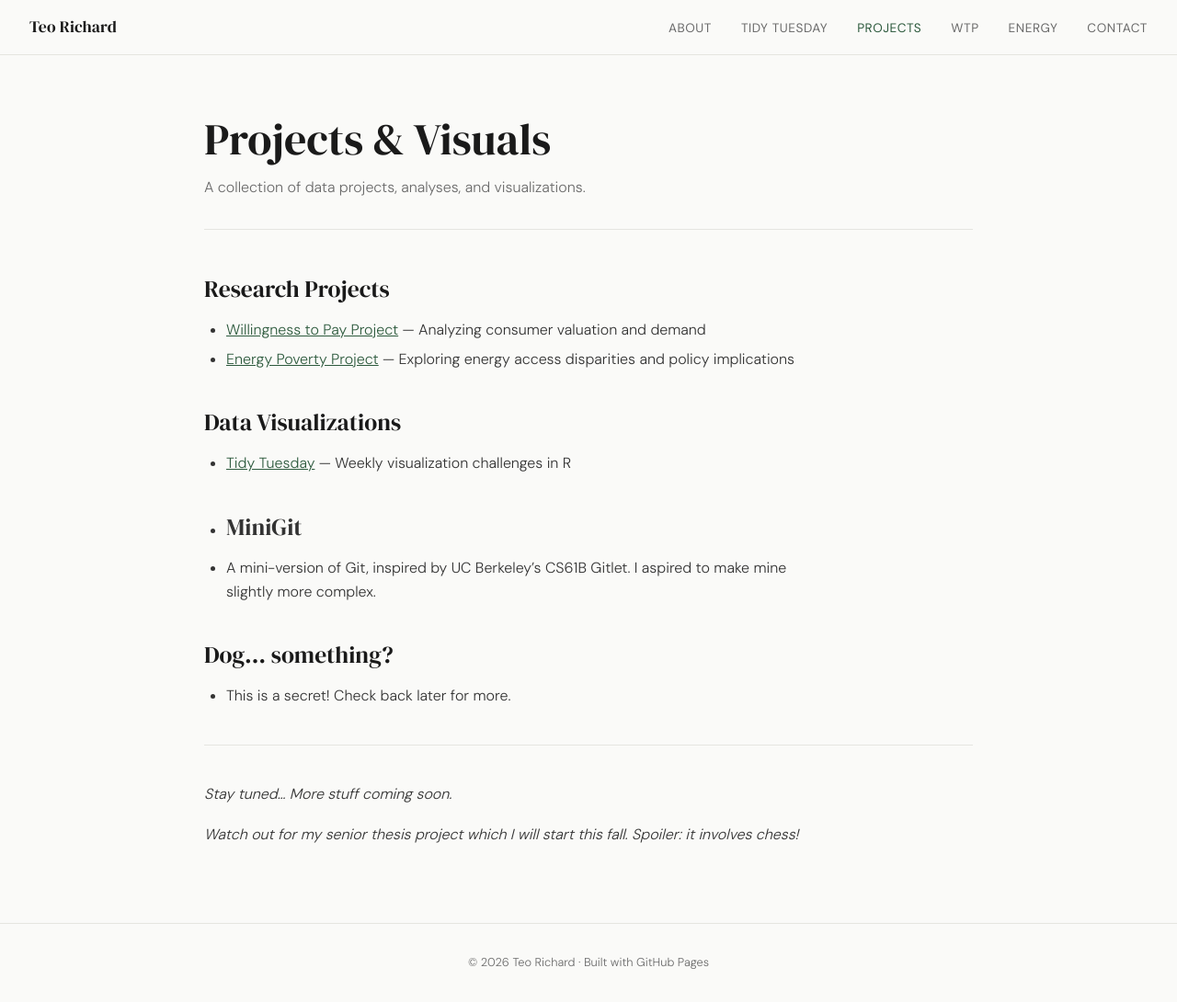
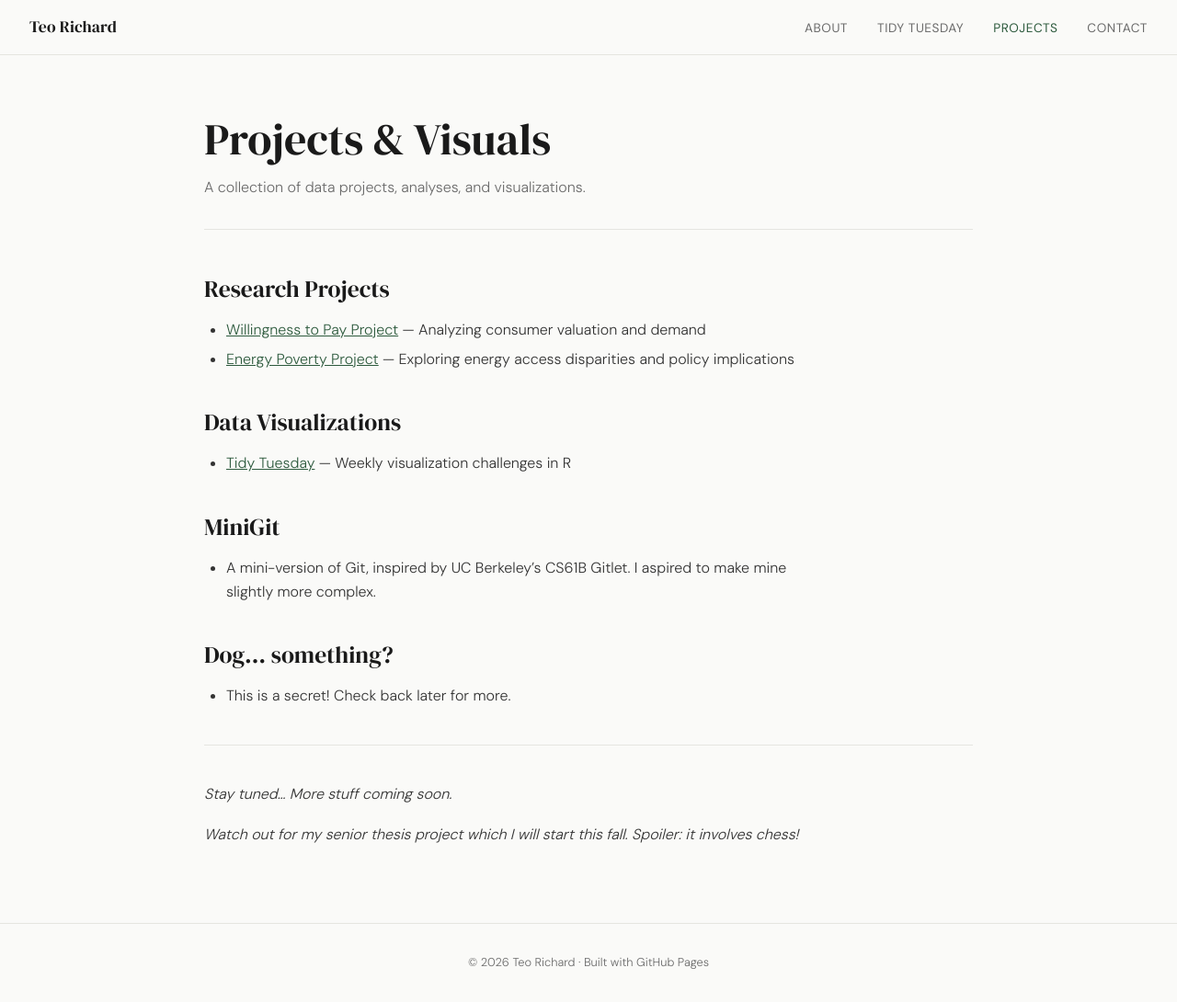
Before and after one commit to teo-richard/teo-richard.github.io, a Jekyll site: the page built from projects.md, in a window 1280 px wide and 1090 px high. Shown: the whole window at 92% size. Built offline with Jekyll 4.4.1, drawn with Linux system fonts in a browser that asks for light colours.

Commit message:
Fix WTP link ref and minor typo updates

```diff
--- a/_layouts/default.html
+++ b/_layouts/default.html
@@ -14,8 +14,6 @@
     <li><a href="/about" {% if page.url == '/about' %}class="active"{% endif %}>About</a></li>
     <li><a href="/tidytuesday" {% if page.url == '/tidytuesday' %}class="active"{% endif %}>Tidy Tuesday</a></li>
     <li><a href="/projects" {% if page.url == '/projects' %}class="active"{% endif %}>Projects</a></li>
-    <li><a href="/wtp" {% if page.url == '/wtp' %}class="active"{% endif %}>WTP</a></li>
-    <li><a href="/energy" {% if page.url == '/energy' %}class="active"{% endif %}>Energy</a></li>
     <li><a href="/contact" {% if page.url == '/contact' %}class="active"{% endif %}>Contact</a></li>
   </ul>
 </nav>
--- a/projects.md
+++ b/projects.md
@@ -7,13 +7,14 @@ permalink: /projects
 
 ## Research Projects
 
-- [Willingness to Pay Project](/wtp) — Analyzing consumer valuation and demand
+- [Willingness to Pay Project](/aq-wtp) — Analyzing consumer valuation and demand
 - [Energy Poverty Project](/energy) — Exploring energy access disparities and policy implications
 
 ## Data Visualizations
 
 - [Tidy Tuesday](/tidytuesday) — Weekly visualization challenges in R
--
+
+
 ## MiniGit
 
 - A mini-version of Git, inspired by UC Berkeley's CS61B Gitlet. I aspired to make mine slightly more complex.
```
